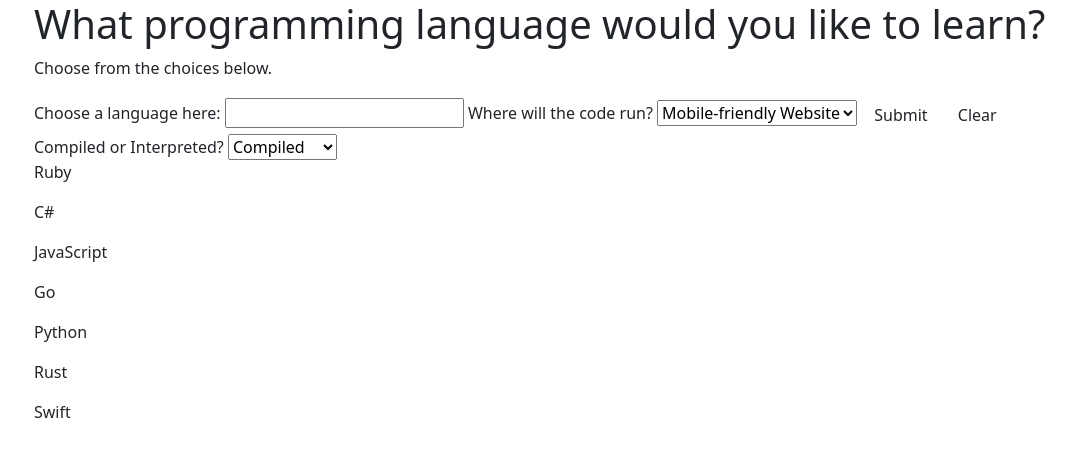
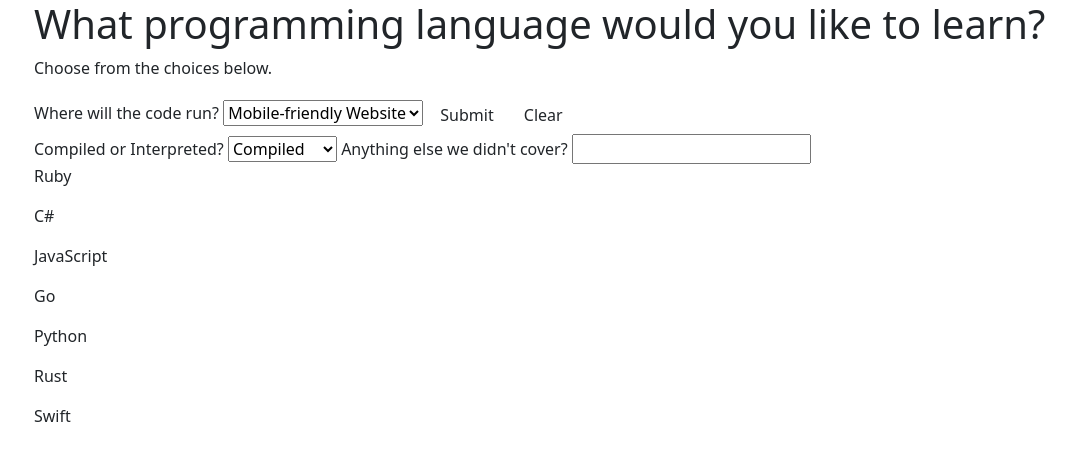
Before and after one commit to k9w/language-suggester, a plain HTML site: page index.html in a window 1280 px wide. Shown: the whole page, without its empty margins (48-1124 px from the left). Drawn offline with Linux system fonts and the light colour scheme.

Commit message:
Move text-field question down to bottom.

```diff
--- a/index.html
+++ b/index.html
@@ -18,8 +18,6 @@
       </div>
       <form action="" method="get" class="chooseLanguage">
         <div class="askFiveQuestionsToChooseLanguage">
-          <label for="languageChosen">Choose a language here: </label>
-	  <input id="languageChosen" type="text" class="" name="languageChosen">
 
 	  <label for="where-will-the-code-run_label">Where will the code run?</label>
           <select id="where-will-the-code-run_select">
@@ -33,12 +31,14 @@
           <button type="clear" class="btn">Clear</button>
         </div>
       </form>
-      <form action="" method=>
-	  <label for="compiled-interpreted_label">Compiled or Interpreted?</label>
-          <select id="compiled-interpreted_select">
-            <option value="compiled">Compiled</option>
-            <option value="interpreted">Interpreted</option>
-          </select>
+      <form action="" method="">
+	<label for="compiled-interpreted_label">Compiled or Interpreted?</label>
+        <select id="compiled-interpreted_select">
+          <option value="compiled">Compiled</option>
+          <option value="interpreted">Interpreted</option>
+        </select>
+        <label for="languageChosen">Anything else we didn't cover?</label>
+	<input id="languageChosen" type="text" class="" name="languageChosen">
       </form>
 <!-- Need to ask at least five questions. Got two so far. -->
       <div id="Ruby">
```
